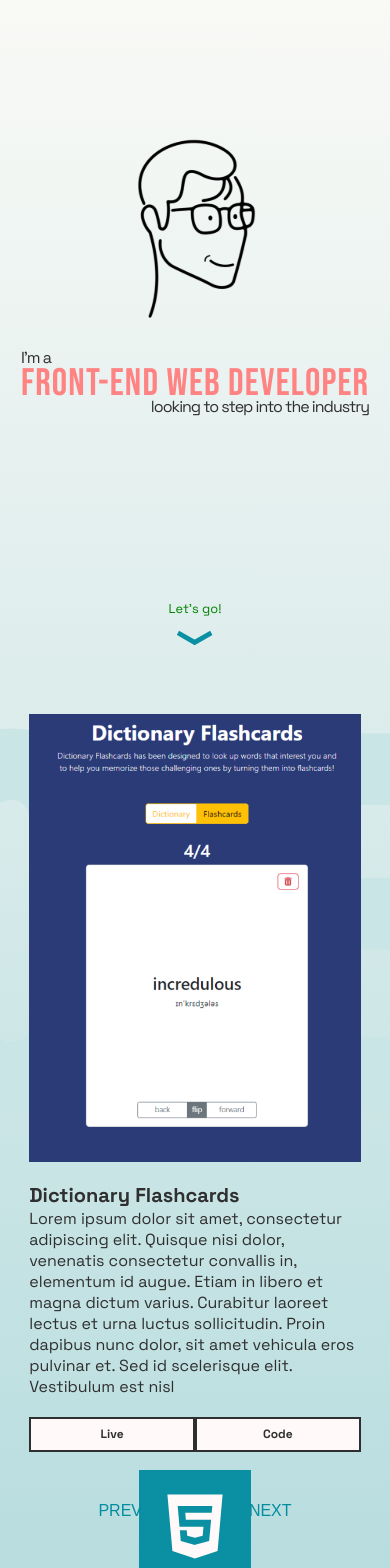
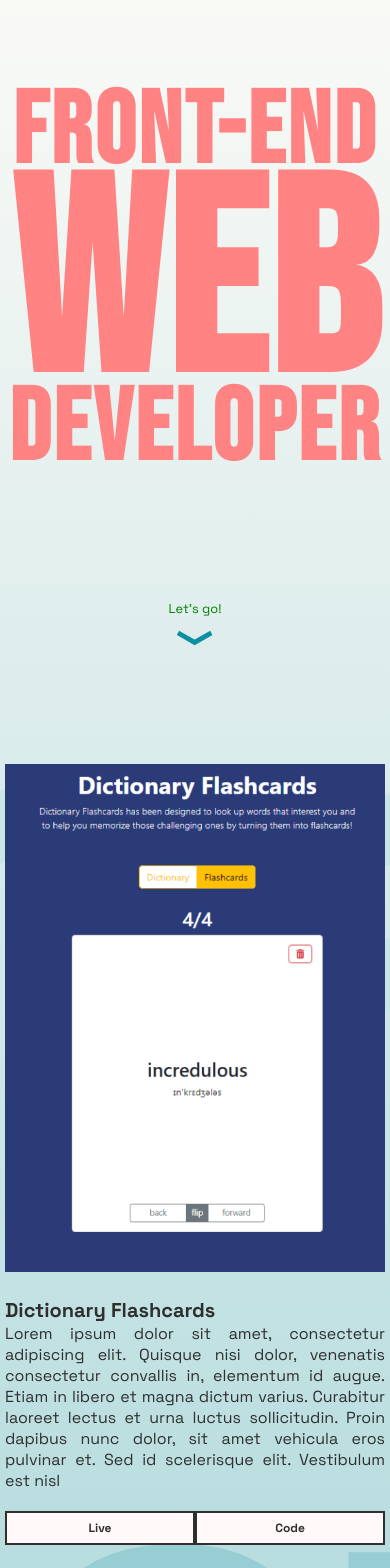
Before and after one commit to damianwick/my-portfolio, a React (Create React App) app: page / in a window 390 px wide. Shown: the part 140-1708 px from the top of the page. Built offline with nearby package versions, Linux system fonts and the light colour scheme.

Commit message:
Work on responsiveness.

```diff
--- a/src/App.css
+++ b/src/App.css
@@ -15,6 +15,7 @@ section{
     font-weight: 700;
     padding: 0.6em 1.5em;
     cursor: pointer;
+    box-sizing: border-box;
 }
 .btn:hover{
     background-color: #FF8383;
@@ -44,12 +45,20 @@ a{
     .wrapper {
         width: 85%;
     }
+}
+@media only screen and (max-width: 1024px) {
+    .wrapper {
+        padding: 0 5px;
+        box-sizing: border-box;
+        width: 100%;
+    }
     .btn{
         font-size: 0.75em;
     }
 }
-@media only screen and (max-width: 1024px) {
-    .wraapper {
-        width: 100%;
+@media only screen and (max-width: 579px){
+    section{
+        height: auto;
+        margin: 50px auto;
     }
 }
--- a/src/components/AboutSection.css
+++ b/src/components/AboutSection.css
@@ -1,38 +1,35 @@
 .about-container{
-    display: grid;
-    grid-template-columns: 1fr 1fr;
-    grid-gap: 20px;
+    display: flex;
+    flex-direction: column;
+    align-items: flex-start;
     position: relative;
-    margin: 0 100px;
 }
-.about-left-column h2{
-    margin: 20px auto auto;
+.about-inner-container{
+    text-align: justify;
+    word-break: break-all;
+    /* background-color: azure; */
+}
+.about-inner-container h2{
+    margin: 0 0 10px;
     font-size: 1.5em;
 }
+.about-inner-container p{
+    margin: 10px 0 0;
+}
 .resume-btn{
-    position: absolute;
-    bottom: 20px;
-}
-.about-right-column{
-    overflow: hidden;
+    align-self: flex-start;
+    position: relative;
+    margin-top: -44px;
 }
 .headshot-container{
-    height: 300px;
-    position: relative;
-    margin-top: -130px;
-    left: 100px;
-    z-index: 2;
+    width: 350px;
+    height: 100%;
+    float: right;
+    margin-left: 20px;
 }
 .headshot-container img{
-    object-fit: contain;
-}
-.graphic-container{
-    position: relative;
-    left: 210px;
-    height: 250px;
-}
-.graphic-container img{
-    align-self: center;
+    width: 100%;
+    /* align-self: center; */
     object-fit: contain;
 }
 #about-section .background-signs h1{
@@ -50,3 +47,25 @@
     left: 950px;
     top: 400px;
 }
+
+@media only screen and (max-width: 890px) {
+    .resume-btn {
+        margin-top: 20px;
+    }
+}
+@media only screen and (max-width: 678px) {
+    #about-section{
+        height: auto;
+    }
+    .about-inner-container{
+        display: flex;
+        flex-direction: column;
+    }
+    .about-inner-container h2{
+        margin-top:10px ;
+    }
+    .headshot-container{
+        margin: 0;
+        width: 100%;
+    }
+}
--- a/src/components/AboutSection.js
+++ b/src/components/AboutSection.js
@@ -1,6 +1,5 @@
 import './AboutSection.css';
 import headshot from '../assets/damian_headshot.jpg'
-import codeGraphic from '../assets/code_graphic.jpg'
 
 export default function AboutSection() {
     return (
@@ -10,7 +9,10 @@ export default function AboutSection() {
                 <h1>ME</h1>
             </div>
             <div className='about-container'>
-                <div className='about-left-column'>
+                <div className='about-inner-container'>
+                    <div className='headshot-container'>
+                        <img src={headshot} />
+                    </div>
                     <h2>Hi, I'm Damian</h2>
                     <p>
                     Lorem ipsum dolor sit amet, consectetur adipiscing elit. Quisque nisi dolor,
@@ -23,17 +25,8 @@ export default function AboutSection() {
                     , quam sit amet ornare pellentesque, neque arcu lobortis metus, eu feugiat
                     dolor felis sit amet urna. Suspendisse sollicitudin porttitor metus quis tempus.
                     </p>
+                </div>
                     <a href='#' type='button' className='resume-btn btn'>Resume</a>
-                </div>
-                <div className='about-right-column'>
-                    <div className='graphic-container'>
-                        <img src={codeGraphic}/>
-                    </div>
-                    <div className='headshot-container'>
-                        <img src={headshot} />
-                    </div>
-                </div>
-
             </div>
 
         </section>
--- a/src/components/ContactSection.css
+++ b/src/components/ContactSection.css
@@ -44,3 +44,26 @@ form label{
     font-size: 100vh;
     color: #1896A7;
 }
+
+@media only screen and (max-width: 1024px) {
+    form{
+        width: 100%;
+    }
+    #contact-section p{
+        width: 100%;
+    }
+}
+@media only screen and (max-width: 579px) {
+    .contact-form-first-row{
+        flex-direction: column;
+    }
+    .contact-form-first-row span{
+        width: 100%;
+    }
+    .contact-label {
+        text-align: center;
+    }
+    form{
+        text-align: center;
+    }
+}
--- a/src/components/ContactSection.js
+++ b/src/components/ContactSection.js
@@ -7,9 +7,9 @@ export default function ContactSection() {
                 <h1>CONTACT</h1>
             </div>
            <div className='contact-container'>
-                <div>
+                <div className='contact-label'>
                     <p>
-                    Would you like us to work together? Leave me a message using the form below or contact me directly
+                    Would you like us to work together? Please leave a message using the form below or contact me directly
                     at <a href='damianr.wick@gmail.com'><strong>damianr.wick@gmail.com</strong></a>.
                     </p>
                 </div>
--- a/src/components/IntroGraphic.css
+++ b/src/components/IntroGraphic.css
@@ -3,11 +3,10 @@
     flex-direction: column;
     justify-content: center;
     align-items: center;
-    /* margin-top: 180px ; */
 }
 .intro-graphic-container{
     max-height: 300px;
-    margin: 0 auto;
+    margin: 0 auto 50px;
     top: 0;
     left: 0;
 }
@@ -23,20 +22,20 @@
     text-align: right;
     margin-top: -0.7em;
 }
-.intro-headline h1{
+.intro-headline div{
     font-family: 'Bebas Neue', cursive;
     font-size: 4em;
-    font-weight: 400;
+    font-weight: 600;
     margin: 0;
     padding: 0;
     letter-spacing: 0.03em;
     color: #FF8383;
 }
 
-
 @media only screen and (max-width: 1300px) {
     .intro-graphic-container{
         height: 250px;
+        margin-bottom: 0;
      }
      .intro-headline p{
         font-size: 1.25em ;
@@ -50,10 +49,39 @@
  .intro-graphic-container{
     height: 200px;
  }
- .intro-headline p{
+ /* .intro-headline p{
     font-size: 1em ;
- }
+ }    */
  .intro-headline h1{
     font-size: 2.4em;
  }
 }
+@media only screen and (max-width: 579px) {
+    .intro-headline p{
+        display: none;
+    }
+    .intro-graphic-container{
+        display: none;
+    }
+    .intro-headline{
+
+    }
+    .intro-headline div{
+        display: flex;
+        flex-direction: column;
+        align-items: center;
+        width: 100%;
+        text-align: center;
+        margin: 0;
+        padding: 0;
+        line-height: 2em;
+        font-size: 26vw;
+
+    }
+   .intro-headline span:nth-child(2){
+        font-size: 70vw;
+        line-height: 0;
+        padding: 0;
+        margin: 14vw 0 10vw;
+    }
+}
--- a/src/components/IntroGraphic.js
+++ b/src/components/IntroGraphic.js
@@ -9,7 +9,8 @@ export default function IntroGraphic() {
             </div>
             <div className='intro-headline'>
                 <p>I'm a</p>
-                <h1>FRONT-END WEB DEVELOPER</h1>
+                {/* <h1><span>FRONT-END</span> <span>WEB</span> <span>DEVELOPER</span></h1> */}
+                <div><span>FRONT-END</span> <span>WEB</span> <span>DEVELOPER</span></div>
                 <p>looking to step into the industry</p>
             </div>
         </div>
--- a/src/components/IntroSection.css
+++ b/src/components/IntroSection.css
@@ -73,3 +73,9 @@ a img{
         font-size: 0.8em;
     }
 }
+@media only screen and (max-width: 579px) {
+    #intro-section{
+        height: 100vh;
+        margin: 0;
+    }
+}
--- a/src/components/Navbar.css
+++ b/src/components/Navbar.css
@@ -48,7 +48,6 @@
     .nav{
         padding: 10px 10px 0;
         justify-content: flex-end;
-
     }
     .logo-container{
         display: none;
--- a/src/components/ProjectSlider.css
+++ b/src/components/ProjectSlider.css
@@ -1,6 +1,5 @@
 .project-slider-container{
     position: relative;
-    width: 80%;
     margin: 0 auto;
     display: flex;
     flex-direction: column;
@@ -18,6 +17,7 @@
     font-size: 1.5em;
 }
 .projects-left-column p{
+    text-align: justify;
     font-size: 1em;
 }
 .project-buttons{
@@ -66,7 +66,6 @@ img{
 @media only screen and (max-width: 1024px) {
     .project-slider-container{
         width: 100%;
-        height: 100vh;
         display: flex;
         justify-content: flex-start;
         align-items: center;
@@ -101,7 +100,7 @@ img{
     }
     .navigationBtns {
         margin: 20px auto;
-        position: absolute;
+        position: relative;
         bottom: 0;
     }
 
--- a/src/components/ProjectsSection.css
+++ b/src/components/ProjectsSection.css
@@ -13,3 +13,7 @@
     left: 500px;
     top: 400px;
 }
+#project-section{
+    height: 100vh;
+    background-color: pink;
+}
--- a/src/index.css
+++ b/src/index.css
@@ -1,5 +1,5 @@
 @import url('https://fonts.googleapis.com/css2?family=Bebas+Neue&family=Space+Grotesk:wght@300;400;500;600;700&display=swap');
-
+@import url('https://fonts.googleapis.com/css2?family=Anton&family=Space+Grotesk:wght@300;400;500;600;700&display=swap');
 html{
   scroll-behavior: smooth;
 }
@@ -16,6 +16,6 @@ body {
   background-repeat: no-repeat;
   background-size: cover;
 }
-section{
-  height: 100vh;
+.background-signs{
+  display: none;
 }
```
Also changed, not shown: src/assets/damian_headshot.jpg.
